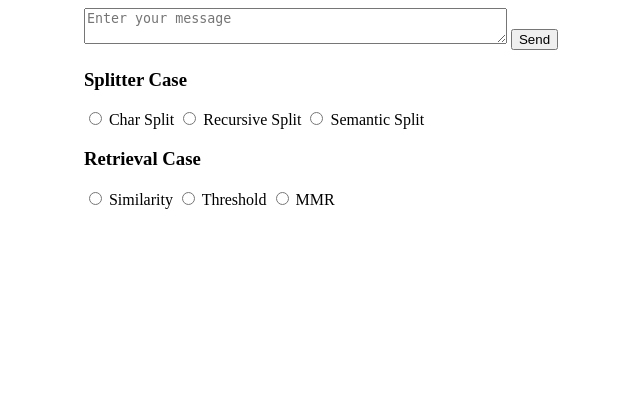
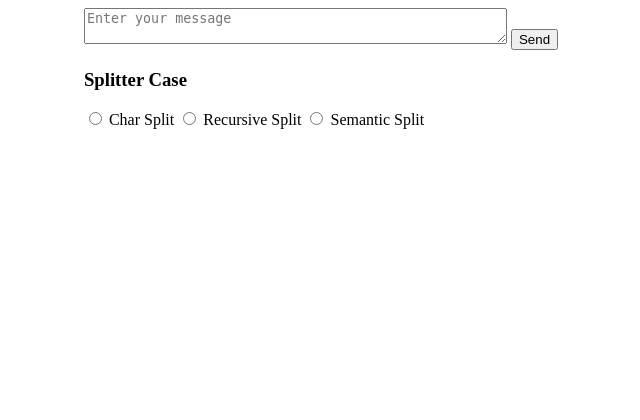
Before and after one commit to Aaditya57/GPTFlask, a Flask app: page / in a window 1280 px wide. Shown: the top 420 px of the page, without its empty margins (319-959 px from the left). Run offline with Flask 3, Linux system fonts and the light colour scheme.

Commit message:
Update index.html

```diff
--- a/templates/index.html
+++ b/templates/index.html
@@ -14,14 +14,11 @@
         .button-set {
             margin: 10px;
         }
-
-
         #result {
             margin-top: 20px;
             font-size: 24px;
             font-weight: bold;
         }
-
         pre {
             white-space: pre-wrap;
             word-wrap: break-word;
@@ -31,23 +28,16 @@
     </style>
 </head>
 <body>
-    <form>
-        <textarea id="input" placeholder="Enter your message" cols="50"></textarea>
+    <form id="messageForm">
+        <textarea id="message" placeholder="Enter your message" cols="50"></textarea>
         <button type="submit">Send</button>
-        <div class="option-set" id = splitter-case>
+        <div class="option-set" id="splitter-case">
             <h3>Splitter Case</h3>
             <label><input type="radio" name="splitter" value="1"> Char Split</label>
             <label><input type="radio" name="splitter" value="2"> Recursive Split</label>
             <label><input type="radio" name="splitter" value="3"> Semantic Split</label>
         </div>
-        <div class="option-set" id = retrival-case>
-            <h3>Retrieval Case</h3>
-            <label><input type="radio" name="retrieval" value="1"> Similarity</label>
-            <label><input type="radio" name="retrieval" value="2"> Threshold</label>
-            <label><input type="radio" name="retrieval" value="3"> MMR</label>
-        </div>
         <div id="option-result"></div>
-
     </form>
     <pre id="body"></pre>
 
@@ -55,18 +45,25 @@
     <script>
         const body = document.getElementById('body');
         const submit_btn = document.querySelector('button');
-        const input = document.getElementById('input');
-        const splitter = document.querySelector('input[name="splitter"]:checked')?.value;
-        const retrieval = document.querySelector('input[name="retrieval"]:checked')?.value;
-
 
         submit_btn.addEventListener("click", async (e) => {
-            e.preventDefault();
+            e.preventDefault(); // Prevent the default form submission
+
+            // Get the message from the textarea
+            const message = document.getElementById('message').value;
+            // Get the selected splitter value
+            const splitter = document.querySelector('input[name="splitter"]:checked')?.value;
+
+            // Prepare the payload for the fetch request
+            const payload = {
+                message: message,
+                splitter: splitter
+            };
 
             const response = await fetch("/answer", {
                 method: "POST",
                 headers: {"Content-Type": "application/json"},
-                body: JSON.stringify({message: input.value})
+                body: JSON.stringify(payload)
             });
 
             const reader = response.body.getReader();
@@ -81,12 +78,7 @@
                     return;
                 }
             }
-
-        })
+        });
     </script>
-
-
-
-
 </body>
 </html>
```
